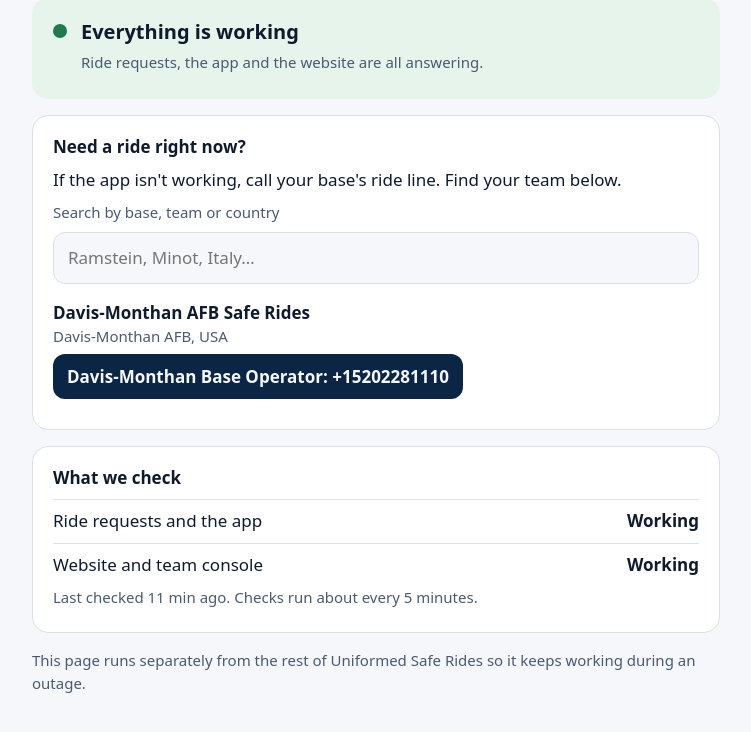
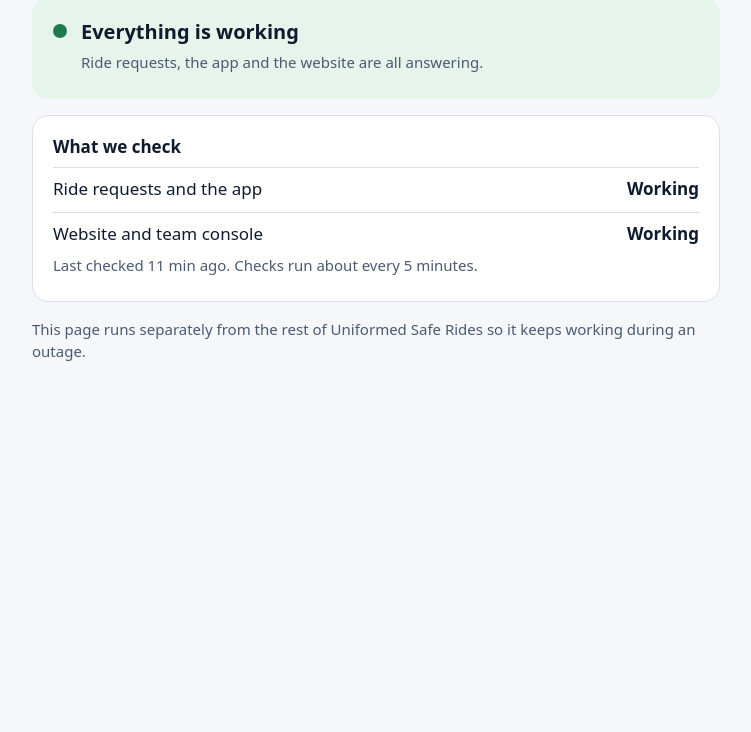
Before and after one commit to ScheelJW/usr-status, a plain HTML site: page index.html in a window 1280 px wide. Shown: the part 86-818 px from the top of the page, without its empty margins (264-1015 px from the left). Drawn offline with Linux system fonts and the light colour scheme.

Commit message:
Keep the status page to status only
Co-Authored-By: Claude Opus 5.5 <noreply@anthropic.com>
Claude-Session: https://claude.ai/code/session_01CzaLMkrsTA1vLSFgmbhXSa

```diff
--- a/index.html
+++ b/index.html
@@ -4,7 +4,7 @@
 <meta charset="utf-8">
 <meta name="viewport" content="width=device-width, initial-scale=1">
 <title>Uniformed Safe Rides status</title>
-<meta name="description" content="Is Uniformed Safe Rides working right now? Live status and every team's ride line.">
+<meta name="description" content="Is Uniformed Safe Rides working right now?">
 <style>
   :root { --bg:#f5f7fb; --card:#fff; --text:#0f1b2d; --muted:#4a5a70; --line:#d9e0ea; --ok:#1f7a4d; --okbg:#e6f4ec; --bad:#a3361f; --badbg:#fbeae5; --info:#1d4f91; --infobg:#e7eefa; --brand:#0b2545; }
   @media (prefers-color-scheme: dark) { :root { --bg:#0b1422; --card:#121e30; --text:#eef3fa; --muted:#a9b6c8; --line:#26354b; --ok:#6fd39f; --okbg:#12301f; --bad:#ff9b85; --badbg:#3a1a14; --info:#8db7f2; --infobg:#142a47; --brand:#eef3fa; } }
@@ -24,11 +24,6 @@
   p { margin:0 0 6px; } .muted { color:var(--muted); font-size:15px; }
   .rows { display:grid; gap:2px; margin-top:8px; }
   .row { display:flex; justify-content:space-between; gap:12px; padding:8px 0; border-top:1px solid var(--line); }
-  input { width:100%; font:inherit; padding:12px 14px; border-radius:12px; border:1px solid var(--line); background:var(--bg); color:var(--text); margin:8px 0 4px; }
-  .team { padding:12px 0; border-top:1px solid var(--line); }
-  .team:first-of-type { border-top:0; }
-  .call { display:inline-block; margin:6px 8px 0 0; padding:10px 14px; min-height:44px; border-radius:12px; background:var(--brand); color:var(--bg); text-decoration:none; font-weight:600; }
-  .call.secondary { background:transparent; color:var(--text); border:1px solid var(--line); font-weight:500; }
   a { color:var(--info); }
 </style>
 </head>
@@ -38,14 +33,6 @@
 
   <section id="state" class="card state" aria-live="polite"><span class="dot"></span><div><h2>Checking…</h2><p class="muted">Loading the latest status.</p></div></section>
   <section id="notice" class="card notice" hidden><h3></h3><p></p><p class="muted"></p></section>
-
-  <section class="card">
-    <h3>Need a ride right now?</h3>
-    <p>If the app isn't working, call your base's ride line. Find your team below.</p>
-    <label for="q" class="muted">Search by base, team or country</label>
-    <input id="q" type="search" autocomplete="off" placeholder="Ramstein, Minot, Italy…">
-    <div id="teams"><p class="muted">Loading ride lines…</p></div>
-  </section>
 
   <section class="card">
     <h3>What we check</h3>
@@ -61,8 +48,6 @@
 <script>
 const $ = id => document.getElementById(id);
 const ago = iso => { const m = Math.round((Date.now() - Date.parse(iso)) / 60000); return m < 1 ? 'just now' : m < 60 ? `${m} min ago` : m < 1440 ? `${Math.round(m / 60)} hr ago` : new Date(iso).toLocaleString(); };
-const tel = raw => 'tel:' + String(raw).replace(/[^\d+]/g, '');
-function el(tag, attrs = {}, text) { const e = document.createElement(tag); Object.assign(e, attrs); if (text != null) e.textContent = text; return e; }
 
 async function load(path) { const r = await fetch(`${path}?t=${Date.now()}`, {cache: 'no-store'}); if (!r.ok) throw new Error(r.status); return r.json(); }
 
@@ -72,7 +57,7 @@ async function showStatus() {
   const down = fresh && (c.api === 'down' || c.website === 'down');
   box.className = 'card state ' + (!fresh ? '' : down ? 'bad' : 'ok');
   box.querySelector('h2').textContent = !fresh ? 'Status not confirmed' : c.api === 'down' ? 'Ride requests are having trouble' : c.website === 'down' ? 'The website is having trouble' : 'Everything is working';
-  box.querySelector('p').textContent = !fresh ? 'Our automatic check has not reported recently. If the app works for you, rides are running.' : down ? `Since ${new Date(c.downSince || c.checkedAt).toLocaleString()}. If you need a ride, call your base's ride line below.` : 'Ride requests, the app and the website are all answering.';
+  box.querySelector('p').textContent = !fresh ? 'Our automatic check has not reported recently. If the app works for you, rides are running.' : down ? `Since ${new Date(c.downSince || c.checkedAt).toLocaleString()}. If you need a ride, call your base's ride line.` : 'Ride requests, the app and the website are all answering.';
   $('api').textContent = c ? (c.api === 'up' ? 'Working' : 'Having trouble') : 'Unknown';
   $('web').textContent = c ? (c.website === 'up' ? 'Working' : 'Having trouble') : 'Unknown';
   $('checked').textContent = c ? `Last checked ${ago(c.checkedAt)}. Checks run about every 5 minutes.` : '';
@@ -81,31 +66,7 @@ async function showStatus() {
   if (n) { nb.querySelector('h3').textContent = n.title; nb.querySelectorAll('p')[0].textContent = n.message || ''; nb.querySelectorAll('p')[1].textContent = `Posted ${ago(n.updatedAt)}`; }
 }
 
-let teams = [];
-function renderTeams() {
-  const q = $('q').value.trim().toLowerCase(), box = $('teams');
-  box.replaceChildren();
-  const list = teams.filter(t => !q || [t.name, t.base, t.country].join(' ').toLowerCase().includes(q));
-  if (!teams.length) { box.append(el('p', {className: 'muted'}, 'No ride lines are listed yet. Open the app or ask your local team for their number.')); return; }
-  if (!list.length) { box.append(el('p', {className: 'muted'}, 'No team matches that search.')); return; }
-  for (const t of list.slice(0, 50)) {
-    const row = el('div', {className: 'team'});
-    row.append(el('strong', {}, t.name));
-    if (t.base && t.base !== t.name) row.append(el('div', {className: 'muted'}, [t.base, t.country].filter(Boolean).join(', ')));
-    for (const [i, c] of t.contacts.entries()) {
-      const number = c.phone || c.dsn;
-      const label = `${c.label || (c.kind === 'ride_line' ? 'Ride line' : 'Call')}: ${c.phone || 'DSN ' + c.dsn}`;
-      row.append(el('a', {className: 'call' + (i ? ' secondary' : ''), href: tel(number)}, label));
-    }
-    box.append(row);
-  }
-}
-async function showTeams() {
-  try { teams = (await load('ride-lines.json')).teams || []; } catch { teams = []; }
-  renderTeams();
-}
-$('q').addEventListener('input', renderTeams);
-showStatus(); showTeams();
+showStatus();
 setInterval(showStatus, 60000);
 </script>
 </body>
--- a/ride-lines.json
+++ /dev/null
@@ -1,20 +0,0 @@
-{
-  "updatedAt": "2026-11-15T15:57:49.774Z",
-  "teams": [
-    {
-      "name": "Davis-Monthan AFB Safe Rides",
-      "base": "Davis-Monthan AFB",
-      "country": "USA",
-      "slug": "davis-monthan-afb-safe-rides",
-      "contacts": [
-        {
-          "label": "Davis-Monthan Base Operator",
-          "kind": "team",
-          "phone": "+15202281110",
-          "dsn": "",
-          "details": "Official directory assistance. This is not an emergency line or a USR dispatch number."
-        }
-      ]
-    }
-  ]
-}
```
Also changed, not shown: scripts/check.mjs (+1 -15 lines), 2 other files.
